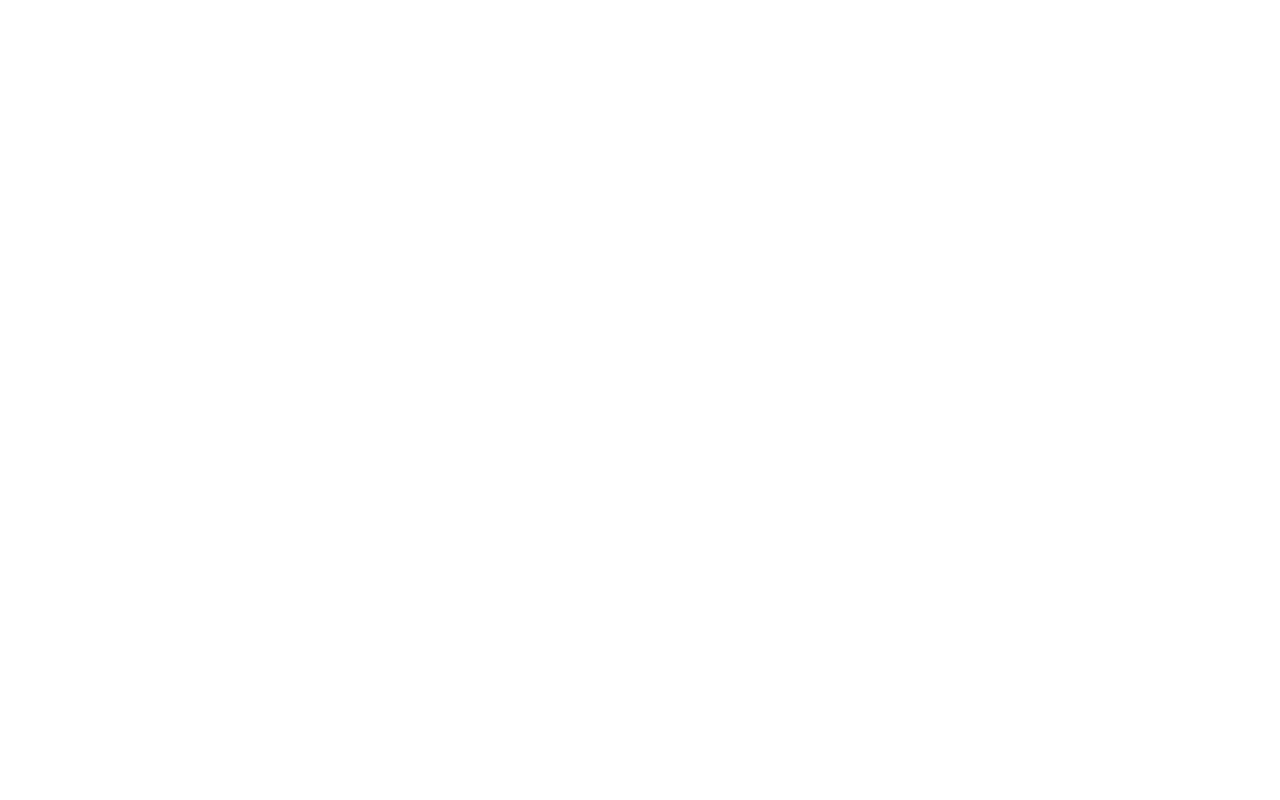
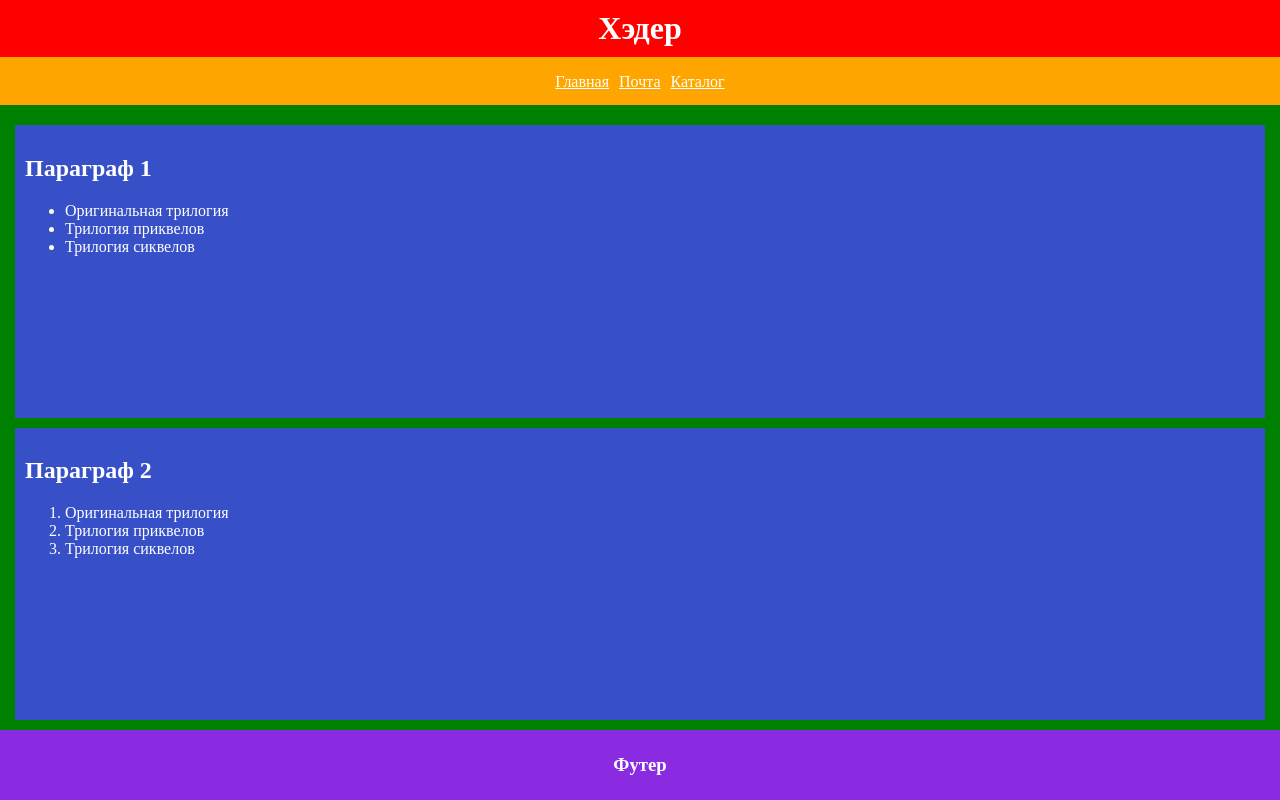
Before and after one commit to js-tasks-ru/htmlcss-20210916_kasss, a website: page 02-dz0/01-semantic-mockup/solution.html in a window 1280 px wide. Drawn offline with Linux system fonts and the light colour scheme.

Commit message:
Семантическая разметка

```diff
--- a/02-dz0/01-semantic-mockup/solution.html
+++ b/02-dz0/01-semantic-mockup/solution.html
@@ -1,4 +1,47 @@
 <!DOCTYPE html>
 <html lang="ru">
-    <!-- Ваше решение -->
+<link rel='stylesheet' href='styles.css'>
+<head>
+    <meta charset='utf-8'>
+    <title>Разметка</title>
+</head>
+    <body>
+    <header>
+        <h1>Хэдер</h1>
+        <nav><a href='#'>Главная</a><a href='#'>Почта</a><a href='#'>Каталог</a></nav>
+    </header>
+    <main>
+        <article>
+            <h2>Параграф 1</h2>
+            <ul>
+                <li>
+                    <span>Оригинальная трилогия</span>
+                </li>
+                <li>
+                    <span>Трилогия приквелов</span>
+                </li>
+                <li>
+                    <span>Трилогия сиквелов</span>
+                </li>
+            </ul>
+        </article>
+        <article>
+            <h2>Параграф 2</h2>
+            <ol>
+                <li>
+                    <span>Оригинальная трилогия</span>
+                </li>
+                <li>
+                    <span>Трилогия приквелов</span>
+                </li>
+                <li>
+                    <span>Трилогия сиквелов</span>
+                </li>
+            </ol>
+        </article>
+    </main>
+    <footer>
+        <h3>Футер</h3>
+    </footer>
+</body>
 </html>
--- /dev/null
+++ b/02-dz0/01-semantic-mockup/styles.css
@@ -0,0 +1,47 @@
+body {
+    color: white;
+    margin: 0;
+    padding: 0;
+}
+header {
+    background-color: red;
+    width: 100%;
+    height: 105px;
+    text-align: center;
+}
+header h1 {
+    margin: 0;
+    padding: 10px;
+}
+nav {
+    margin: 0;
+    height: 50px;
+    width: 100%;
+    background-color: orange;
+    display: flex;
+    align-items: center;
+    justify-content: center;
+}
+nav a{
+    padding: 5px;
+    color: white;
+}
+main {
+    height: calc(100vh - 195px);
+    background-color: green;
+    padding: 10px;
+}
+main article {
+    height: calc(50% - 30px);
+    background-color: #374FC7;
+    padding: 10px;
+    margin: 10px 5px;
+}
+footer {
+    display: flex;
+    align-items: center;
+    justify-content: center;
+    padding: 10px;
+    height: 50px;
+    background-color: blueviolet;
+}
```
